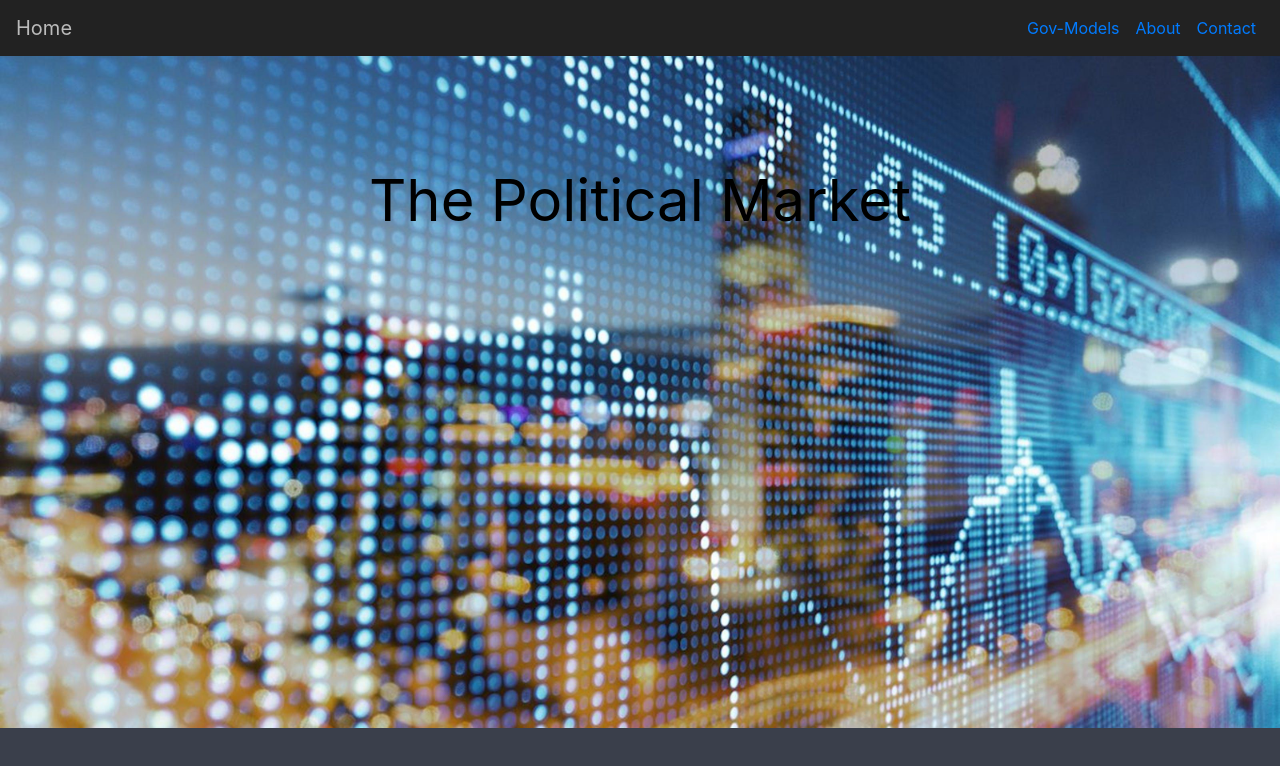
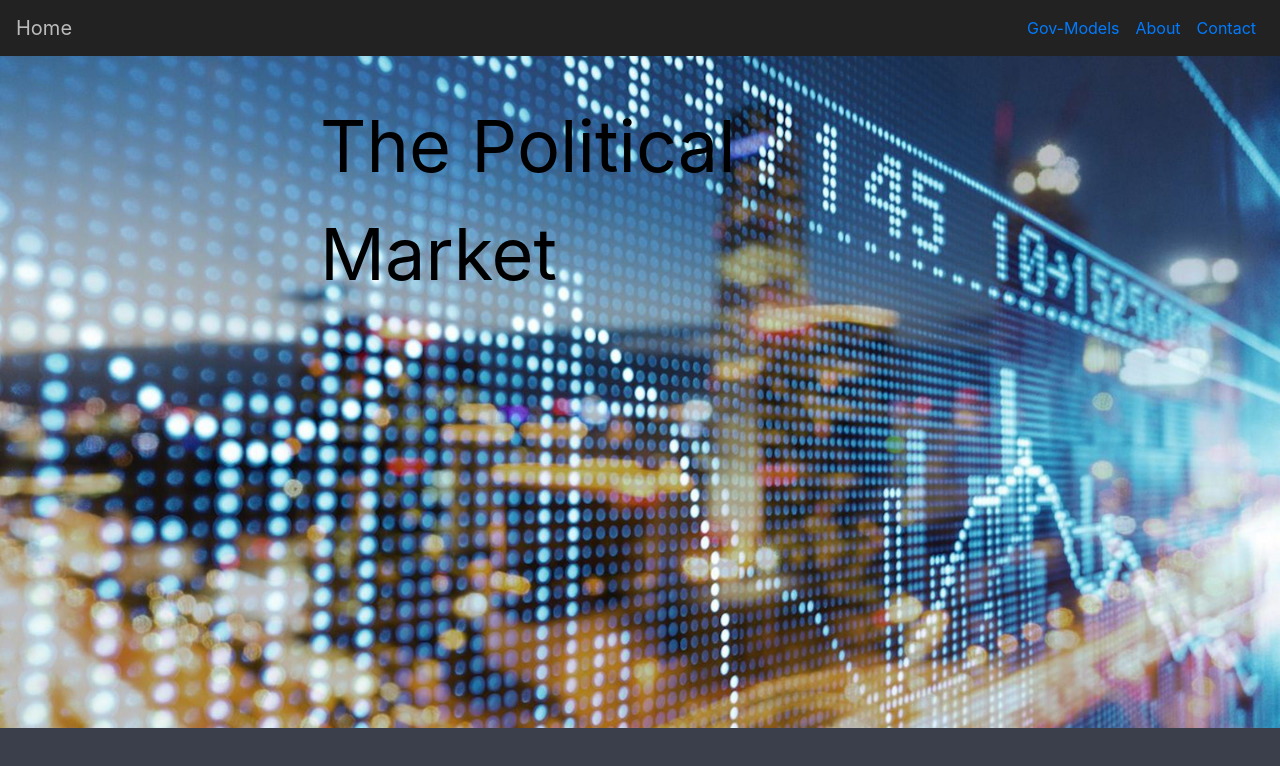
Before and after one commit to kev-liangg/thepoliticalmarket, a React (Create React App) app in the folder frontend/: page / in a window 1280 px wide. Shown: the top 766 px of the page. Built offline with nearby package versions, Linux system fonts and the light colour scheme.

Commit message:
fixed image and title scaling

```diff
--- a/frontend/src/App.css
+++ b/frontend/src/App.css
@@ -7,15 +7,6 @@
   min-height: 100vh;
   flex-direction: column;
   color: white;
-}
-
-.centered {
-  position: absolute;
-  top: 25%;
-  left: 50%;
-  font-size: calc(10px + 6vmin);
-  transform: translate(-50%, -50%);
-  color: black;
 }
 
 .App-logo {
--- /dev/null
+++ b/frontend/src/Components/Home.css
@@ -0,0 +1,8 @@
+.centered {
+    position: absolute;
+    top: 25%;
+    left: 50%;
+    font-size: calc(9vh);
+    transform: translate(-50%, -50%);
+    color: black;
+  }
--- a/frontend/src/Components/Home.jsx
+++ b/frontend/src/Components/Home.jsx
@@ -1,13 +1,13 @@
 import React, { Component } from 'react';
 import bg from "../1393726.jpg";
-import '../App.css'
+import './Home.css'
 
 class Home extends Component {
 
     render() {
         return (
             <div>
-            <img src={bg} class="img-fluid" alt="bg" />
+            <img src={bg} class="img-fluid w-100" alt="bg" />
             <div className="centered">The Political Market</div>
             </div>
         )
```
